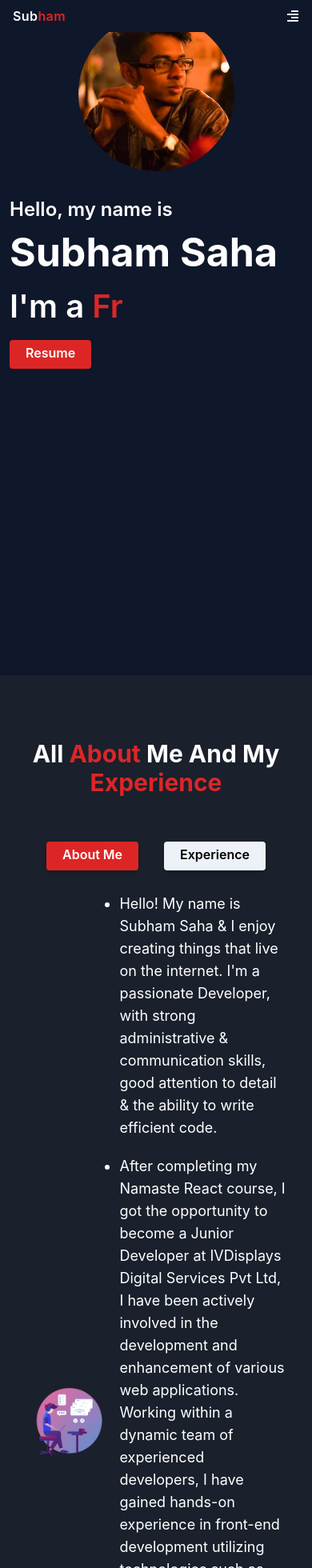
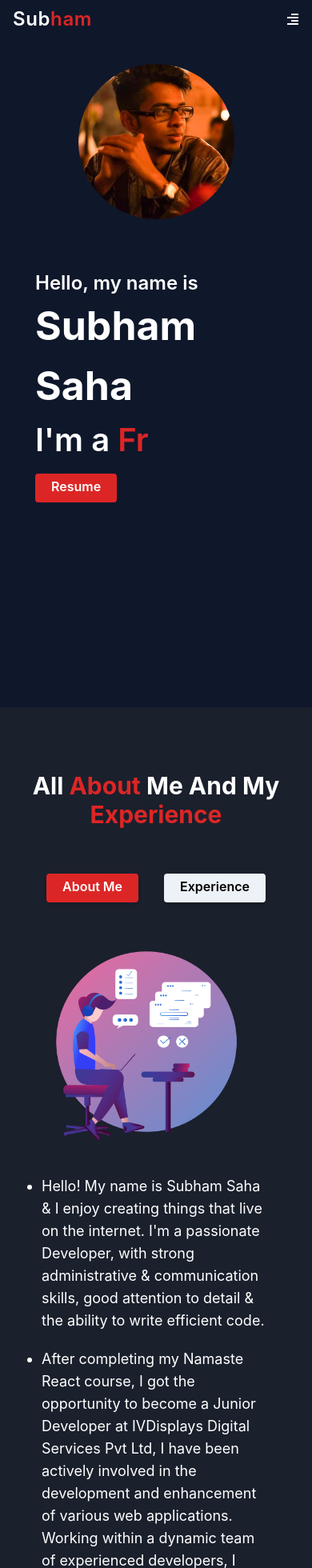
Before and after one commit to saha007subham/portfolio_v1.0, a React (Vite) app: page / in a window 390 px wide. Shown: the top 1960 px of the page at 80% size. Built offline with nearby package versions, Linux system fonts and the light colour scheme.

Commit message:
working on responsiveness

```diff
--- a/src/components/About/About.jsx
+++ b/src/components/About/About.jsx
@@ -47,7 +47,7 @@ const About = () => {
           Experience
         </button>
       </div>
-      <div className="flex justify-center items-center p-3">
+      <div className="flex justify-center items-center p-3 max-[400px]:block">
         <div>
           <img src={coding} className="w-[90%]" />
         </div>
--- a/src/components/AboutMe/AboutMe.jsx
+++ b/src/components/AboutMe/AboutMe.jsx
@@ -1,6 +1,6 @@
 const AboutMe = () => {
   return (
-    <div>
+    <div className="max-[400px]:p-5">
       <ul className="list-disc text-lg">
         <li className="mb-5">
           Hello! My name is Subham Saha & I enjoy creating things that live on
--- a/src/components/Experience/Experience.jsx
+++ b/src/components/Experience/Experience.jsx
@@ -1,12 +1,14 @@
 const Experience = () => {
   return (
-    <div>
+    <div className="max-[400px]:p-5">
       <div className="mb-2">
-        <p className="text-lg text-end text-red-600 mb-1 font-semibold">
+        <p className="text-lg text-end text-red-600 mb-1 font-semibold max-[400px]:text-center">
           Frontend Developer at AppyCodes
         </p>
-        <p className="text-lg text-end font-semibold">October 2022 - Present</p>
-        <p className="text-[18px] text-start mb-1 font-semibold">
+        <p className="text-lg text-end font-semibold max-[400px]:text-center max-[400px]:mb-5">
+          October 2022 - Present
+        </p>
+        <p className="text-[18px] text-start mb-1 font-semibold ">
           Roles and responsibilites:-
         </p>
         <ul className="list-disc text-lg mb-6">
@@ -22,10 +24,10 @@ const Experience = () => {
         </ul>
       </div>
       <div>
-        <p className="text-lg text-end text-red-600 mb-1 font-semibold">
+        <p className="text-lg text-end text-red-600 mb-1 font-semibold max-[400px]:text-center">
           Junior Developer at IVDisplays Digital Services Pvt Ltd
         </p>
-        <p className="text-lg text-end font-semibold">
+        <p className="text-lg text-end font-semibold max-[400px]:text-center max-[400px]:mb-5">
           July 2022 - October 2022
         </p>
         <p className="text-[18px] text-start font-semibold">
--- a/src/components/Header/Header.jsx
+++ b/src/components/Header/Header.jsx
@@ -16,7 +16,7 @@ const Header = () => {
       }`}
     >
       <div>
-        <p className="sm:text-[35px] font-semibold tracking-wide">
+        <p className="sm:text-[35px] font-semibold tracking-wide max-[400px]:text-2xl">
           Sub<span className="text-red-600">ham</span>
         </p>
       </div>
--- a/src/components/Home/Home.jsx
+++ b/src/components/Home/Home.jsx
@@ -16,14 +16,14 @@ const Home = () => {
         isDarkTheme ? "bg-slate-900 text-white" : "bg-[#edf2f8] text-black"
       }`}
     >
-      <div className="sm:w-1/2 flex justify-center items-center pt-5">
+      <div className="w-1/2 flex justify-center items-center pt-5 max-[400px]:w-full max-[400px]:mt-10 max-[400px]:pt-10">
         <img
           src={profile}
           alt="profile"
           className="w-[50%] rounded-full h-[50%]"
         />
       </div>
-      <div className="sm:w-1/2 flex items-center mt-5">
+      <div className="w-1/2 flex items-center mt-5 max-[400px]:w-full max-[400px]:p-8">
         <div className="p-3">
           <p className="text-2xl font-semibold">Hello, my name is</p>
           <h1 className="text-[50px] font-bold">Subham Saha</h1>
```
